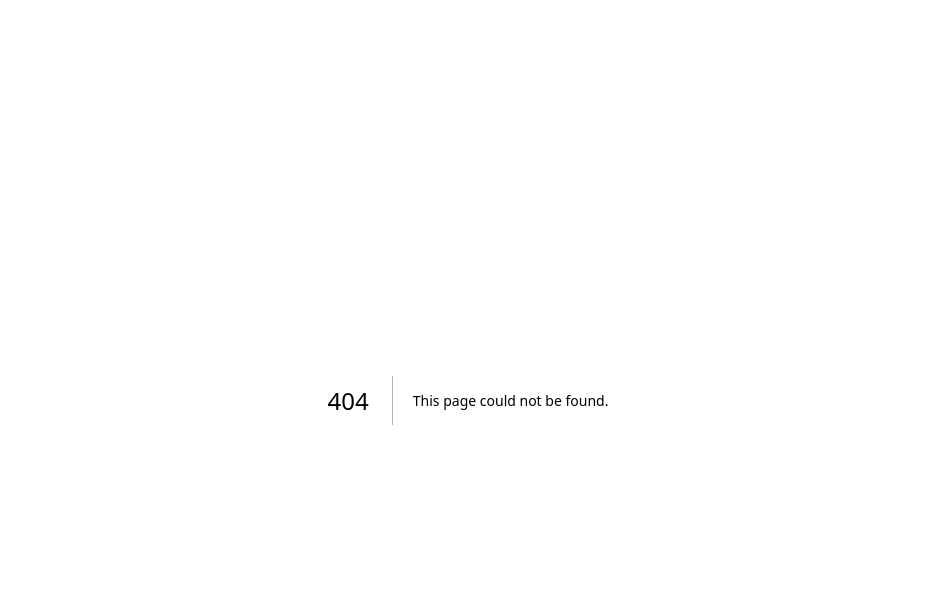
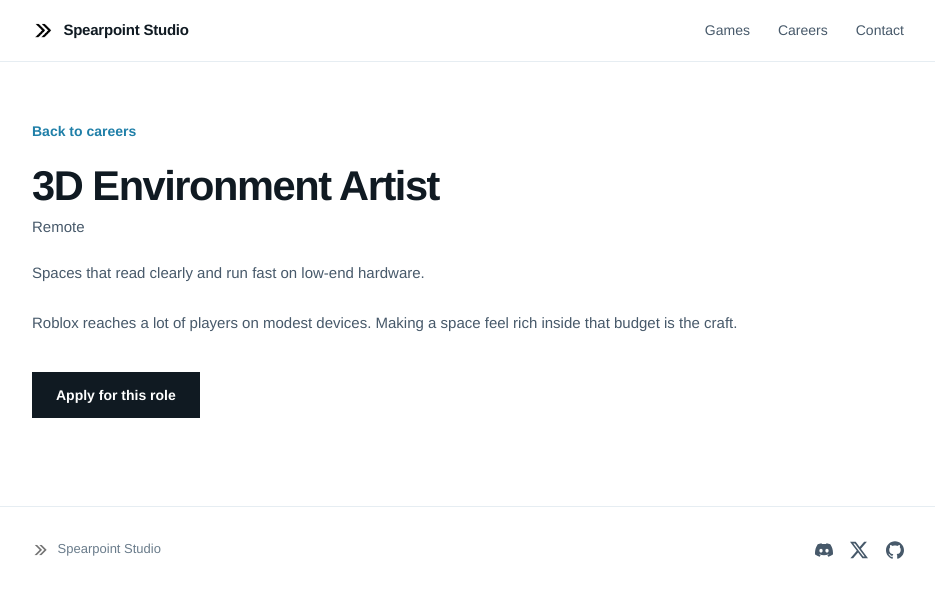
Before and after one commit to Spearpoint-Studios/website_main, a Next.js app: page /careers/3d-environment-artist in a window 1280 px wide. Before the commit this address had no page. Shown: the top 598 px of the page, without its empty margins (172-1107 px from the left). Built offline with nearby package versions, Linux system fonts and the light colour scheme.

Commit message:
feat: careers detail pages

```diff
--- /dev/null
+++ b/app/careers/[slug]/page.tsx
@@ -0,0 +1,47 @@
+import Link from 'next/link'
+import { notFound } from 'next/navigation'
+import type { Metadata } from 'next'
+import { openRoles, roleBySlug } from '@/content/roles'
+import { site } from '@/content/site'
+import { SiteHeader } from '@/components/site-header'
+import { SiteFooter } from '@/components/site-footer'
+
+export function generateStaticParams() {
+  return openRoles().map((role) => ({ slug: role.slug }))
+}
+
+export async function generateMetadata(
+  { params }: { params: Promise<{ slug: string }> },
+): Promise<Metadata> {
+  const { slug } = await params
+  const role = roleBySlug(slug)
+  if (!role) return { title: `Careers at ${site.name}` }
+  return { title: `${role.title} at ${site.name}`, description: role.summary }
+}
+
+export default async function RolePage({ params }: { params: Promise<{ slug: string }> }) {
+  const { slug } = await params
+  const role = roleBySlug(slug)
+  if (!role || !role.open) notFound()
+
+  return (
+    <>
+      <SiteHeader />
+      <main className="shell">
+        <article className="role-page">
+          <Link className="back" href="/#careers">Back to careers</Link>
+          <h1>{role.title}</h1>
+          <p className="role-page-loc">{role.location}</p>
+          <p className="role-page-summary">{role.summary}</p>
+          {role.description?.map((paragraph, index) => (
+            <p key={index}>{paragraph}</p>
+          ))}
+          <Link className="button" href={`/?role=${role.slug}#contact`}>
+            Apply for this role
+          </Link>
+        </article>
+      </main>
+      <SiteFooter />
+    </>
+  )
+}
--- a/app/globals.css
+++ b/app/globals.css
@@ -211,3 +211,19 @@ a { color: inherit; text-decoration: none; }
 
 .contact-aside h3 { margin: 0 0 0.5rem; font-size: 0.9375rem; font-weight: 700; }
 .contact-aside p { margin: 0 0 1.4rem; font-size: 0.875rem; color: var(--muted-2); }
+
+/* role detail page */
+.role-page { padding: 3.5rem 0 4.5rem; max-width: 46rem; }
+.role-page .back { font-size: 0.875rem; color: var(--accent); font-weight: 600; }
+
+.role-page h1 {
+  margin: 1.2rem 0 0.4rem;
+  font-size: clamp(1.8rem, 4vw, 2.6rem);
+  letter-spacing: -0.035em;
+  line-height: 1.1;
+}
+
+.role-page-loc { margin: 0 0 1.4rem; font-size: 0.875rem; color: var(--muted-2); }
+.role-page-summary { margin: 0 0 1.6rem; font-size: 1.0625rem; color: var(--muted); }
+.role-page p { font-size: 0.9375rem; color: var(--muted); }
+.role-page .button { margin-top: 1.4rem; }
```
